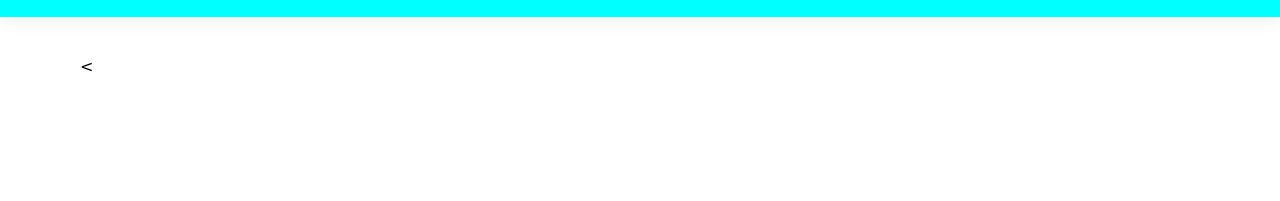
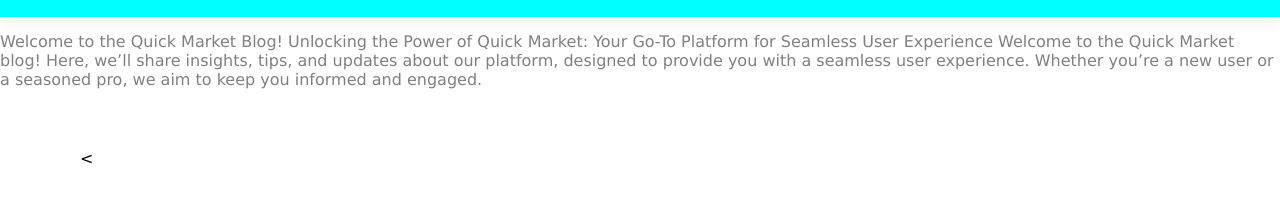
Before and after one commit to Sacro10/QUICK-MARKET, a plain HTML site: page blog.html in a window 1280 px wide. Shown: the part 63-264 px from the top of the page. Drawn offline with Linux system fonts and the light colour scheme; a web font is replaced by a local one.

Commit message:
everthing

```diff
--- a/blog.html
+++ b/blog.html
@@ -30,6 +30,13 @@
             <i id="bar" class="fas fa-outdent"></i>
         </div>
     </section>
+    <aside>
+    <p>
+        Welcome to the Quick Market Blog!
+Unlocking the Power of Quick Market: Your Go-To Platform for Seamless User Experience
+Welcome to the Quick Market blog! Here, we’ll share insights, tips, and updates about our platform, designed to provide you with a seamless user experience. Whether you’re a new user or a seasoned pro, we aim to keep you informed and engaged.
+    </p>
+</aside>
 
     <section id="blog" class="section-p1">
         <
```
Also changed, not shown: signup.html (+1 -2 lines).
